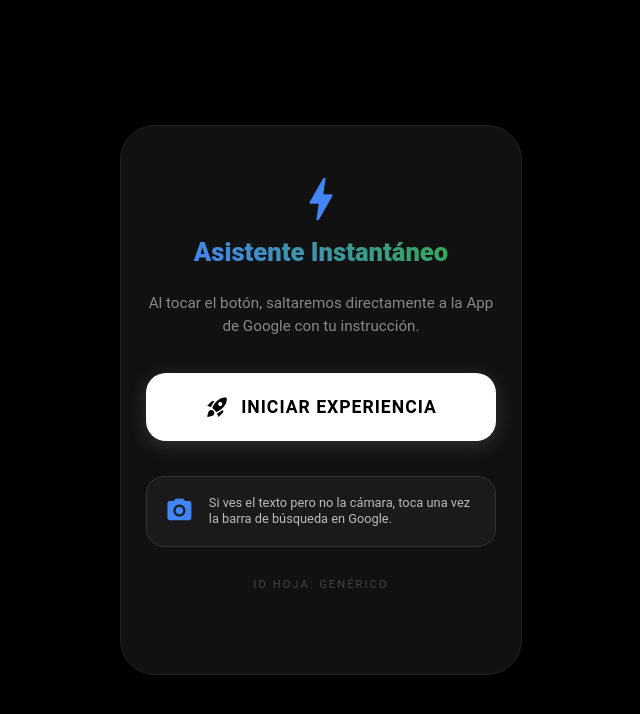
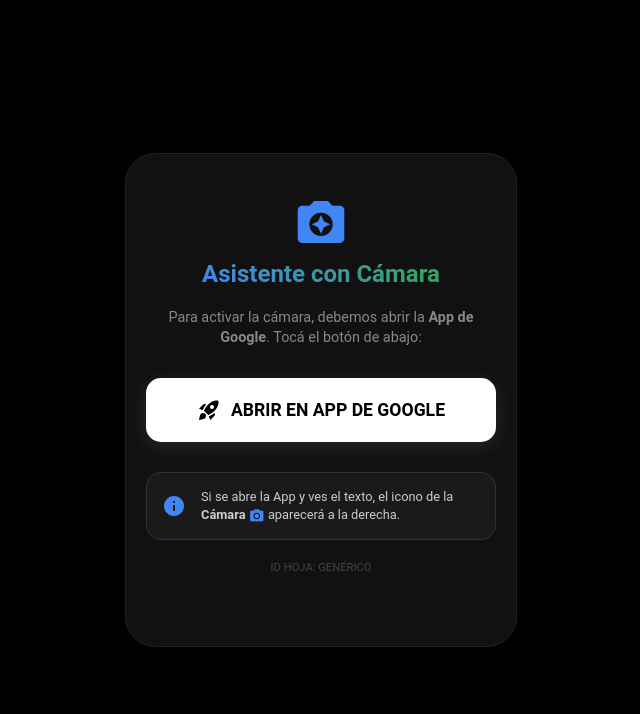
Before and after one commit to matiandresgomez-hue/lanzador-qr-gemini, a plain HTML site: page index.html in a window 1280 px wide. Shown: the whole page, without its empty margins (319-959 px from the left). Drawn offline with Linux system fonts and the light colour scheme.

Commit message:
Update index.html

```diff
--- a/index.html
+++ b/index.html
@@ -3,25 +3,25 @@
 <head>
     <meta charset="UTF-8">
     <meta name="viewport" content="width=device-width, initial-scale=1.0">
-    <title>Asistente IA | Directo</title>
+    <title>Asistente IA | Modo App</title>
     <link href="https://fonts.googleapis.com/icon?family=Material+Icons" rel="stylesheet">
 </head>
 <body>
     <div class="container">
         <div class="live-header">
-            <span class="material-icons live-icon">bolt</span>
-            <h1>Asistente Instantáneo</h1>
+            <span class="material-icons live-icon">camera_enhance</span>
+            <h1>Asistente con Cámara</h1>
         </div>
 
-        <p>Al tocar el botón, saltaremos directamente a la App de Google con tu instrucción.</p>
+        <p>Para activar la cámara, debemos abrir la <b>App de Google</b>. Tocá el botón de abajo:</p>
 
-        <a id="botonMagico" href="#" class="action-btn magic-btn">
-            <span class="material-icons">rocket_launch</span> INICIAR EXPERIENCIA
+        <a id="lanzarApp" href="#" class="action-btn magic-btn">
+            <span class="material-icons">rocket_launch</span> ABRIR EN APP DE GOOGLE
         </a>
 
         <div class="instruction-card">
-            <span class="material-icons">photo_camera</span>
-            <p>Si ves el texto pero no la cámara, toca una vez la barra de búsqueda en Google.</p>
+            <span class="material-icons">info</span>
+            <p>Si se abre la App y ves el texto, el icono de la <b>Cámara</b> <span class="material-icons small-icon">photo_camera</span> aparecerá a la derecha.</p>
         </div>
 
         <p class="instruccion">ID Hoja: <span id="hojaDisplay">...</span></p>
@@ -33,48 +33,46 @@
             const hojaID = urlParams.get('hoja') || 'GENÉRICO';
             document.getElementById('hojaDisplay').textContent = hojaID;
 
-            // Prompt corto para asegurar que Lens (la cámara) aparezca
-            const promptFinal = `Profesor experto hoja ${hojaID}. Analiza:`;
+            const promptFinal = `Profesor experto hoja ${hojaID}. Analizá:`;
             const encoded = encodeURIComponent(promptFinal);
 
-            // Esta es la URL que imita la notificación de Google
-            // Al ser un enlace de google.com/search, Android intenta abrirlo con la App nativa
-            const googleUrl = `https://www.google.com/search?q=${encoded}`;
+            // ESTE ES EL COMANDO QUE "SALTA" DE CHROME A LA APP
+            // Al especificar el 'package', Android intenta abrir la App directamente
+            const intentUrl = `intent:search?q=${encoded}#Intent;scheme=googleapp;package=com.google.android.googlequicksearchbox;action=android.intent.action.SEARCH;S.query=${encoded};end`;
 
-            const link = document.getElementById('botonMagico');
-            link.href = googleUrl;
+            const link = document.getElementById('lanzarApp');
+            link.href = intentUrl;
 
-            // TRUCO: Forzamos al navegador a que crea que es una navegación externa
+            // Si por alguna razón no salta, intentamos un segundo método al hacer clic
             link.onclick = function() {
-                window.location.assign(googleUrl);
-                return false;
+                window.location.href = intentUrl;
             };
         });
     </script>
 
     <style>
         body { background-color: #000; font-family: 'Roboto', sans-serif; display: flex; justify-content: center; align-items: center; min-height: 100vh; margin: 0; color: white; }
-        .container { background-color: #111; width: 90%; max-width: 350px; padding: 45px 25px; border-radius: 35px; text-align: center; border: 1px solid #222; box-shadow: 0 15px 35px rgba(0,0,0,0.7); }
-        h1 { font-size: 1.6rem; margin: 0; background: linear-gradient(45deg, #4285f4, #34a853); -webkit-background-clip: text; -webkit-text-fill-color: transparent; font-weight: 900; }
-        .live-header { margin-bottom: 25px; display: flex; flex-direction: column; align-items: center; gap: 10px; }
+        .container { background-color: #111; width: 90%; max-width: 350px; padding: 40px 20px; border-radius: 30px; text-align: center; border: 1px solid #222; box-shadow: 0 15px 40px rgba(0,0,0,0.8); }
+        h1 { font-size: 1.5rem; margin: 0; background: linear-gradient(45deg, #4285f4, #34a853); -webkit-background-clip: text; -webkit-text-fill-color: transparent; font-weight: bold; }
+        .live-header { margin-bottom: 20px; display: flex; flex-direction: column; align-items: center; gap: 10px; }
         .live-icon { font-size: 3.5rem; color: #4285f4; }
-        p { color: #888; font-size: 0.95rem; margin-bottom: 35px; line-height: 1.5; }
+        p { color: #888; font-size: 0.9rem; margin-bottom: 30px; line-height: 1.4; }
 
         .action-btn {
-            width: 100%; padding: 22px; border: none; border-radius: 20px; font-size: 1.1rem;
+            width: 100%; padding: 20px; border: none; border-radius: 15px; font-size: 1.1rem;
             font-weight: bold; display: flex; justify-content: center; align-items: center;
-            gap: 12px; transition: 0.3s; text-decoration: none; box-sizing: border-box;
-            text-transform: uppercase; letter-spacing: 1px;
+            gap: 10px; transition: 0.3s; text-decoration: none; box-sizing: border-box; text-transform: uppercase;
         }
 
-        .magic-btn { background: #fff; color: #000; box-shadow: 0 4px 20px rgba(255,255,255,0.15); }
-        .magic-btn:active { transform: scale(0.96); background: #f0f0f0; }
+        .magic-btn { background: #fff; color: #000; box-shadow: 0 4px 20px rgba(255,255,255,0.1); }
+        .magic-btn:active { transform: scale(0.95); }
 
-        .instruction-card { margin-top: 35px; display: flex; align-items: center; gap: 15px; background: #1a1a1a; padding: 18px; border-radius: 18px; border: 1px solid #333; text-align: left; }
-        .instruction-card .material-icons { color: #4285f4; font-size: 1.8rem; }
-        .instruction-card p { margin: 0; font-size: 0.8rem; color: #bbb; line-height: 1.3; }
+        .instruction-card { margin-top: 30px; display: flex; align-items: center; gap: 15px; background: #1a1a1a; padding: 15px; border-radius: 15px; border: 1px solid #333; text-align: left; }
+        .instruction-card .material-icons { color: #4285f4; }
+        .instruction-card p { margin: 0; font-size: 0.8rem; color: #ccc; }
 
-        .instruccion { margin-top: 30px; font-size: 0.7rem; color: #444; text-transform: uppercase; letter-spacing: 2px; }
+        .small-icon { font-size: 1rem; vertical-align: middle; }
+        .instruccion { margin-top: 20px; font-size: 0.7rem; color: #444; text-transform: uppercase; }
     </style>
 </body>
 </html>
```
